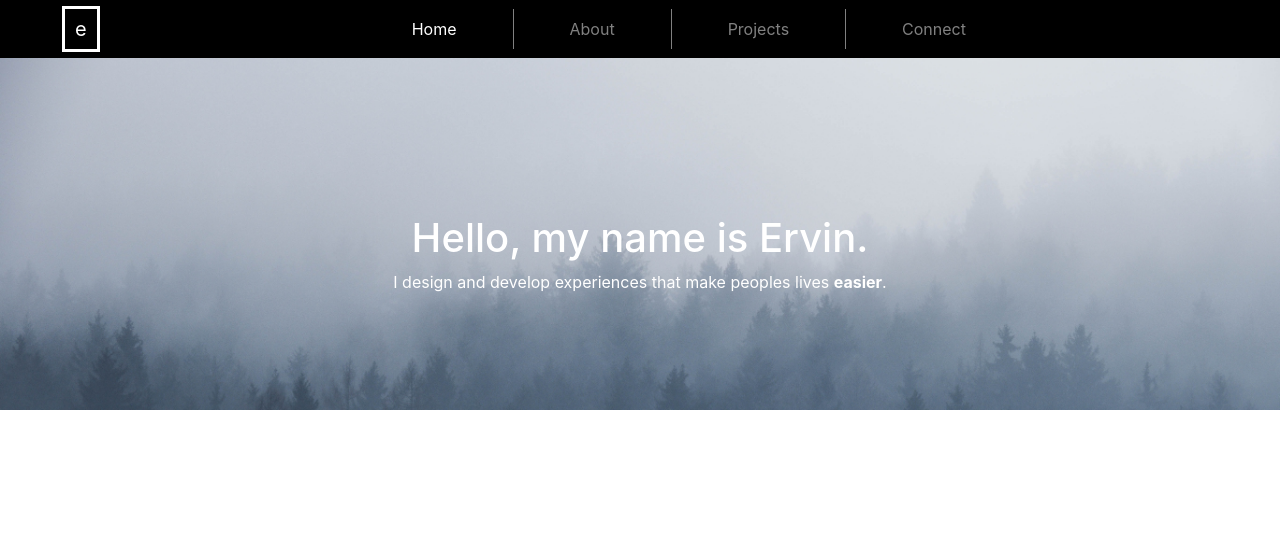
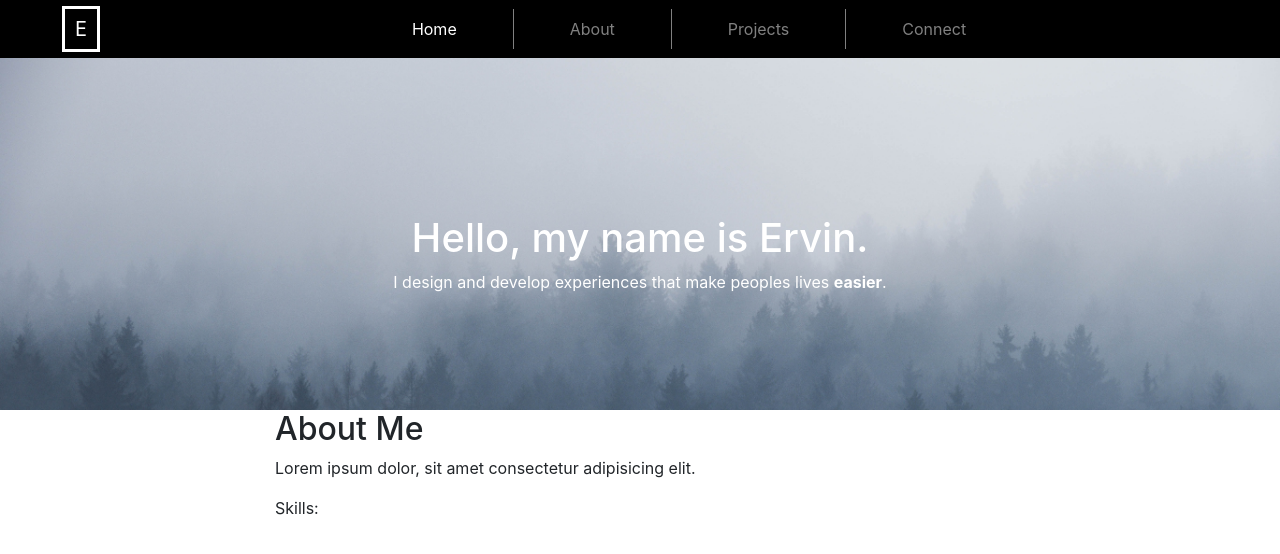
Before and after one commit to ervinCodes/LandingPage, a website: page index.html in a window 1280 px wide. Drawn offline with nearby package versions, Linux system fonts and the light colour scheme.

Commit message:
The start of the About Section

```diff
--- a/index.html
+++ b/index.html
@@ -19,7 +19,7 @@
     <!-- Navigation -->
     <nav class="navbar navbar-expand-md sticky-top navbar-dark">
         <a class="navbar-brand ml-5" href="#" id="brand">
-            e
+            E
         </a>
             <button class="navbar-toggler ml-auto" type="button" data-toggle="collapse" data-target="#homeNavbar">
                 <span class="navbar-toggler-icon">
@@ -52,6 +52,8 @@
             </div>
 
     </nav>
+
+    <!-- Header -->
     <header class="text-white">
         <div class="container text-center">
             <h1>Hello, my name is Ervin.</h1>
@@ -59,7 +61,18 @@
         </div>
     </header>
 
-
+    <!-- About Section -->
+    <section id="about">
+        <div class="container">
+            <div class="row">
+                <div class="col-lg-8 mx-auto">
+                    <h2>About Me</h2>
+                        <p>Lorem ipsum dolor, sit amet consectetur adipisicing elit. </p>
+                        <p>Skills:</p>
+                </div>
+            </div>
+        </div>
+    </section>
 
     <!-- Footer -->
     <footer class="site-footer bg-dark">
```
